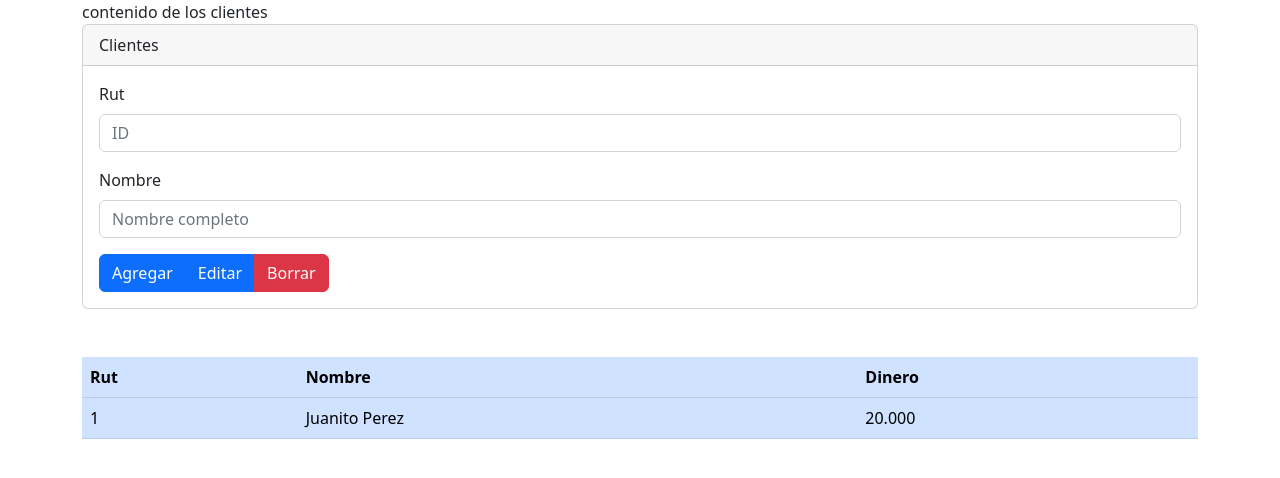
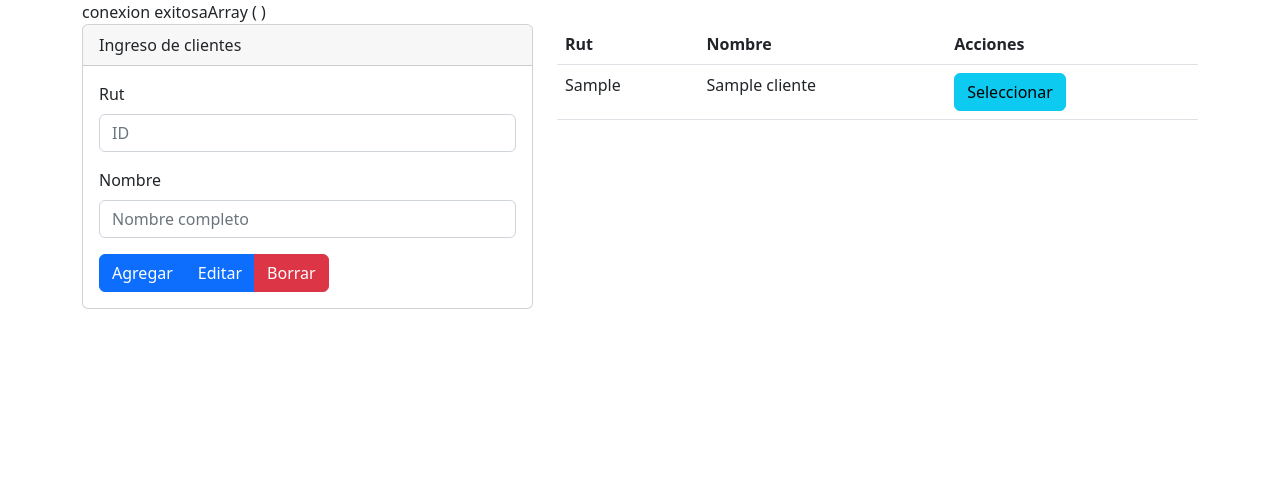
Before and after one commit to JaviBlaus/Sistemas-Op, a PHP site: page /Clientes.php in a window 1280 px wide. Shown: the part 56-534 px from the top of the page. Run offline with PHP 8.4, Linux system fonts and the light colour scheme; tables that the repository leaves empty or names only in its code hold one stand-in row (values such as "Sample post").

Commit message:
cambios en conexión con base de datos
Se quedan 3 tablas en base de datos "cliente" "cuenta " "transacciones". hasta ahora está avanzada la función de cliente , próximamente estará las funcionalidad de la cuenta y transacciones.

```diff
--- a/websito/configuraciones/bd.php
+++ b/websito/configuraciones/bd.php
@@ -0,0 +1,15 @@
+<?php
+
+class BD{
+    public static $instancia=null;
+    public static function crearInstancia(){
+        if( !isset(self::$instancia) ){
+            $opciones[PDO::ATTR_ERRMODE] = PDO::ERRMODE_EXCEPTION;
+            self::$instancia= new PDO('mysql:host=localhost;dbname=banquito','root','',$opciones);
+            echo "conexion exitosa";
+        }
+        return self::$instancia;
+
+    }
+}
+?>
--- a/websito/secciones/Clientes.php
+++ b/websito/secciones/Clientes.php
@@ -1,35 +1,33 @@
-<?php include("../templates/cabecera.php");?>
-
-    contenido de los clientes
+<?php include("../templates/cabecera.php"); ?>
+<?php include ("../secciones/Clientes_ver.php"); ?>
+<div class="row">
+    <div class="col-12">
+        <div class="row">
 
 
-    <div class="mb-5">
+
+
+            <div class="col-md-5">
                 <form action="" method="post">
                     <div class="card">
                         <div class="card-header">
-            Clientes
+                            Ingreso de clientes
                         </div>
                         <div class="card-body">
                             <div class="mb-3">
-      <label for="" class="form-label">Rut</label>
-      <input type="text"
-        class="form-control"
-         name="id"
-         id="id"
-         aria-describedby="helpId"
-         placeholder="ID">
+                                <label for="id" class="form-label">Rut</label>
+                                <input type="text" class="form-control" name="rut_cliente" id="rut_cliente" value="<?php echo $rut_cliente;?>"  aria-describedby="helpId" placeholder="ID">
                             </div>
                             <div class="mb-3">
-      <label for="" class="form-label">Nombre</label>
-      <input type="text"
-        class="form-control" name="Nombre" id="Nombre" aria-describedby="helpId" placeholder="Nombre completo">
+                                <label for="nombre_cliente" class="form-label">Nombre</label>
+                                <input type="text" class="form-control" name="nombre_cliente" id="nombre_cliente" aria-describedby="helpId" placeholder="Nombre completo">
 
                             </div>
 
                             <div class="btn-group" role="group" aria-label="Button group name">
-        <button type="button" class="btn btn-primary">Agregar</button>
-        <button type="button" class="btn btn-primary">Editar</button>
-        <button type="button" class="btn btn-danger">Borrar</button>
+                                <button type="submit" name = "accion" value ="agregar" class="btn btn-primary">Agregar</button>
+                                <button type="submit" name = "accion" value ="editar" class="btn btn-primary">Editar</button>
+                                <button type="submit" name = "accion" value ="borrar" class="btn btn-danger">Borrar</button>
                             </div>
 
                         </div>
@@ -44,28 +42,35 @@
 
 
         </div>
-    <div class="mb-7">
-        <div class="table-responsive">
-            <table class="table table-primary">
+        <div class="col-md-7">
+            <table class="table">
                 <thead>
                     <tr>
-                        <th scope="col">Rut</th>
-                        <th scope="col">Nombre</th>
-                        <th scope="col">Dinero</th>
+                        <th>Rut</th>
+                        <th>Nombre</th>
+                        <th>Acciones</th>
                     </tr>
                 </thead>
                 <tbody>
+                <?php foreach($listaCliente as $clientes){?>
                     <tr>
-                        <td>1</td>
-                        <td>Juanito Perez</td>
-                        <td>20.000</td>
+                        <td> <?php echo $clientes["rut_cliente"];?> </td>
+                        <td> <?php echo $clientes["nombre_cliente"];?> </td>
+                        <td>
+                            <form action="" method="post">
+                                <input type="hidden" name="rut_cliente" id="rut_cliente" value="<?php echo $clientes["rut_cliente"];?>"/>
+                                <input type="submit" value="Seleccionar" name="accion" class="btn btn-info">
+                            </form>
+                        </td>
                     </tr>
-
+                <?php }?>
                 </tbody>
             </table>
         </div>
 
     </div>
+</div>
+</div>
 
 
-<?php include("../templates/pie.php");?>
+<?php include("../templates/pie.php"); ?>
--- a/websito/secciones/Clientes_ver.php
+++ b/websito/secciones/Clientes_ver.php
@@ -1,12 +1,46 @@
-<?php include("../templates/cabecera.php");?>
-    contenido de la pagina
-    <div class="mb-3">
-      <label for="" class="form-label">Rut</label>
-      <input type="text"
-        class="form-control"
-         name="id"
-         id="id"
-         aria-describedby="helpId"
-         placeholder="ID">
-    </div>
-<?php include("../templates/pie.php");?>
+<?php
+include_once "../configuraciones/bd.php";
+$conexionBD=BD::crearInstancia();
+
+$rut_cliente=isset($_POST["rut_cliente"])?$_POST["rut_cliente"]:"";
+$nombre_cliente=isset($_POST["nombre_cliente"])?$_POST["nombre_cliente"]:"";
+$accion=isset($_POST["accion"])?$_POST["accion"]:"";
+
+print_r($_POST);
+
+if($accion){
+  switch($accion){
+    case "agregar":
+      $sql= "INSERT INTO cliente(rut_cliente,nombre_cliente) values($rut_cliente,:nombre_cliente)";
+      $consulta=$conexionBD->prepare($sql);
+      $consulta->bindParam(':nombre_cliente',$nombre_cliente);
+      $consulta->execute();
+    break;
+    case "editar":
+      $sql= "UPDATE cliente SET nombre_cliente='$nombre_cliente' WHERE rut_cliente='$rut_cliente'";
+      echo $sql;
+    break;
+    case "borrar":
+      $sql= "DELETE FROM cliente WHERE rut_cliente='$rut_cliente'";
+      echo $sql;
+    break;
+    case "Seleccionar":
+      $sql= "SELECT * FROM cliente WHERE rut_cliente=:rut_cliente";
+      $consulta=$conexionBD->prepare($sql);
+      $consulta->bindParam(':rut_cliente',$rut_cliente);
+      $consulta->execute();
+      $cliente=$consulta->fetch(PDO::FETCH_ASSOC);
+      print_r($cliente);
+      $nombre_cliente=$cliente["nombre_cliente"];
+      echo $nombre_cliente;
+
+    break;
+  }
+}
+
+
+
+$consulta=$conexionBD->prepare("SELECT * FROM cliente");
+$consulta->execute();
+$listaCliente=$consulta->fetchAll();
+?>
--- a/websito/templates/cabecera.php
+++ b/websito/templates/cabecera.php
@@ -24,5 +24,3 @@
             </nav>
 
       <div class="container">
-     <div class="row">
-        <div class="col-md-12">
--- a/websito/templates/pie.php
+++ b/websito/templates/pie.php
@@ -1,7 +1,5 @@
 
 
-</div>
-     </div>
       </div>
 
   <!-- Bootstrap JavaScript Libraries -->
```
Lines whose indentation alone changed are shown as unchanged.
